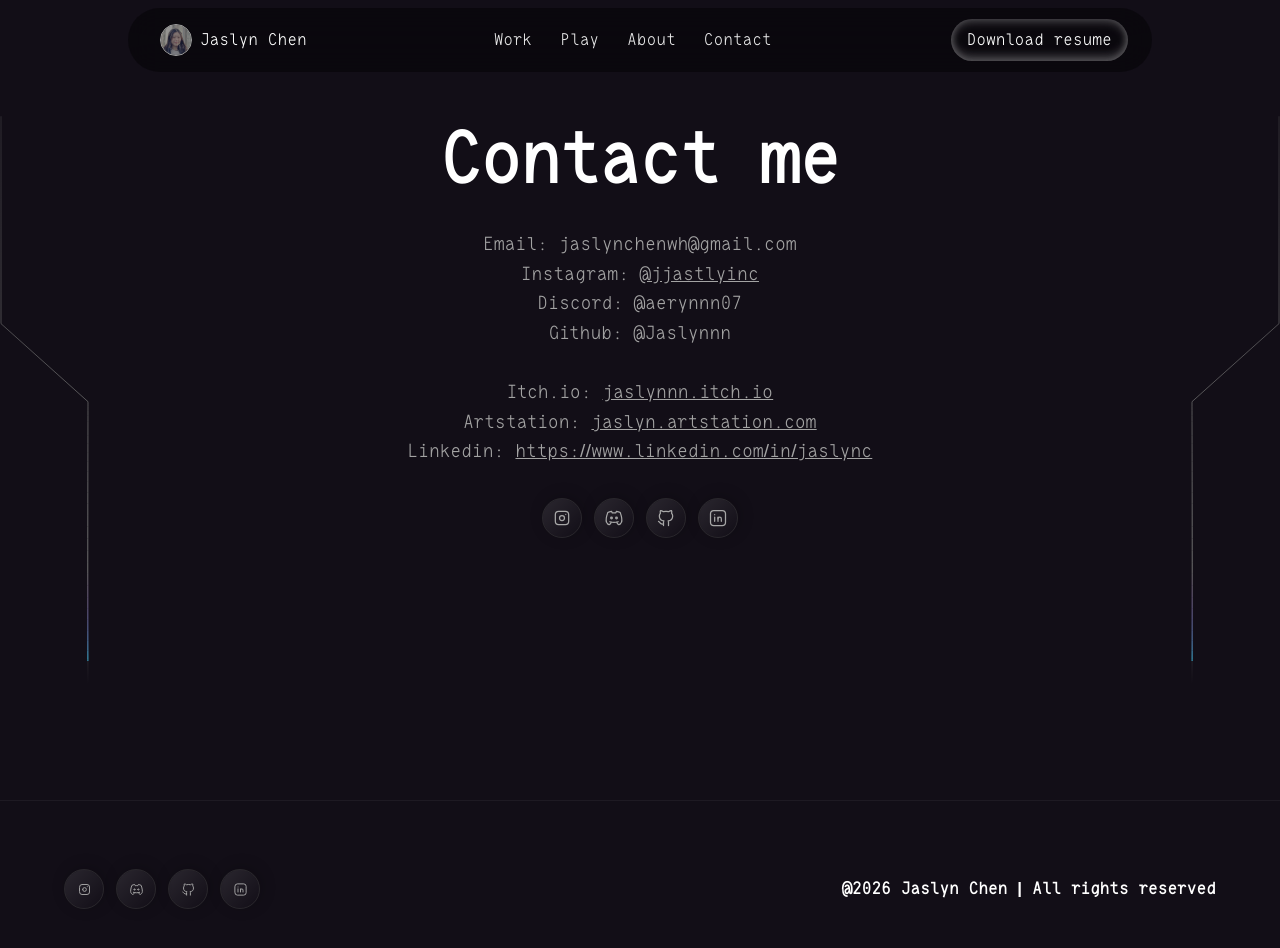
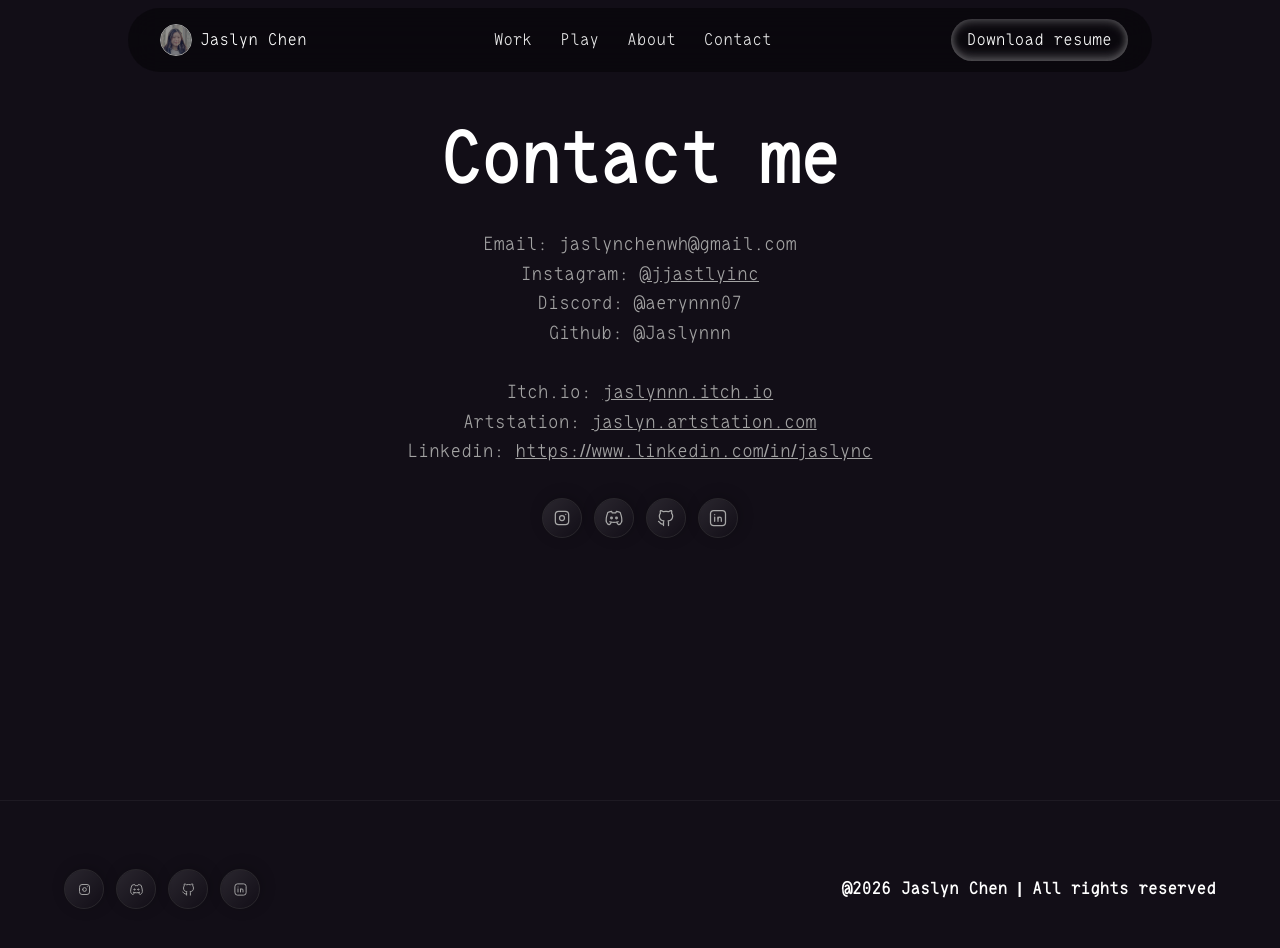
Before and after one commit to Jaslynnn/JaslynsPortfolio, a Next.js app: page /contact in a window 1280 px wide. Shown: the top 948 px of the page. Built offline with nearby package versions, Linux system fonts and the light colour scheme.

Commit message:
Remove the animated vertical lines (LineGradient) from the contact page
Co-Authored-By: Claude Sonnet 5 <noreply@anthropic.com>

```diff
--- a/components/sections/cta.tsx
+++ b/components/sections/cta.tsx
@@ -68,86 +68,6 @@ const BackgroundGrid = ({ className }: { className?: string }) => {
   );
 };
 
-const LineGradient = ({ position }: { position: "left" | "right" }) => {
-  const controls = useAnimation();
-  const ref = React.useRef(null);
-  const inView = useInView(ref, { amount: 0.3, once: true });
-
-  useEffect(() => {
-    if (inView) {
-      controls.start({
-        pathLength: 1,
-        opacity: 1,
-        transition: { duration: 1.5, ease: "easeInOut" },
-      });
-    }
-  }, [controls, inView]);
-
-  const path =
-    position === "left"
-      ? "M1 0.23938V207.654L88 285.695C88 285.695 87.5 493.945 88 567.813"
-      : "M88 0.23938V207.654L1 285.695C1 285.695 1.5 493.945 1 567.813";
-
-  return (
-    <svg
-      ref={ref}
-      className={`absolute hidden lg:block ${position}-0 h-full`}
-      xmlns="http://www.w3.org/2000/svg"
-      width="89"
-      height="568"
-      viewBox="0 0 89 568"
-      fill="none"
-    >
-      <motion.path
-        d={path}
-        stroke={`url(#animation_gradient)`}
-        initial={{ pathLength: 0, opacity: 0 }}
-        animate={controls}
-      />
-      <motion.path d={path} stroke={`url(#paint0_linear_${position})`} />
-      <defs>
-        <motion.linearGradient
-          id="animation_gradient"
-          initial={{
-            x1: 0,
-            y1: 0,
-            x2: 0,
-            y2: 0,
-          }}
-          animate={{
-            x1: 0,
-            y1: "120%",
-            x2: 0,
-            y2: "100%",
-          }}
-          transition={{
-            duration: 2,
-            ease: "linear",
-            repeat: Infinity,
-            repeatDelay: 2,
-          }}
-          gradientUnits="userSpaceOnUse"
-        >
-          <stop stopColor="#2EB9DF" stopOpacity="0" />
-          <stop stopColor="#2EB9DF" />
-          <stop offset="1" stopColor="#9E00FF" stopOpacity="0" />
-        </motion.linearGradient>
-        <linearGradient
-          id={`paint0_linear_${position}`}
-          x1={position === "left" ? "1" : "88"}
-          y1="4.50012"
-          x2={position === "left" ? "1" : "88"}
-          y2="568"
-          gradientUnits="userSpaceOnUse"
-        >
-          <stop stopColor="#6F6F6F" stopOpacity="0.3" />
-          <stop offset="0.797799" stopColor="#6F6F6F" />
-          <stop offset="1" stopColor="#6F6F6F" stopOpacity="0" />
-        </linearGradient>
-      </defs>
-    </svg>
-  );
-};
 
 export default function CTA() {
   const controls = useAnimation();
@@ -166,7 +86,6 @@ export default function CTA() {
 
   return (
     <div className="w-full max-w-7xl mx-auto min-h-[80vh] md:min-h-[100dvh] flex items-center justify-center px-4 sm:px-6 lg:px-8 relative">
-      <LineGradient position="left" />
       <motion.div
         ref={ref}
         initial={{ opacity: 0, y: 20 }}
@@ -216,7 +135,6 @@ export default function CTA() {
 
         </motion.div>
       </motion.div>
-      <LineGradient position="right" />
     </div>
   );
 
```
